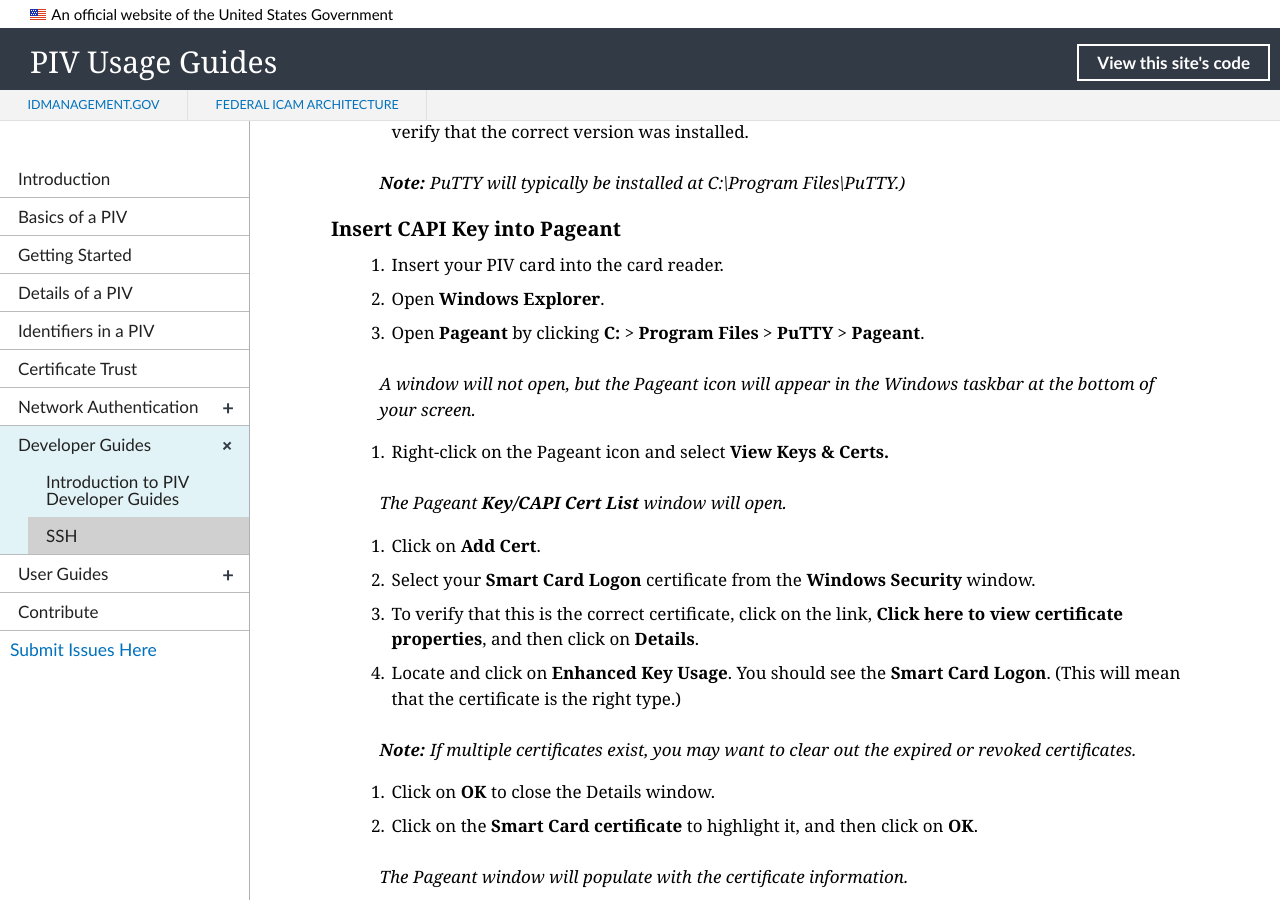
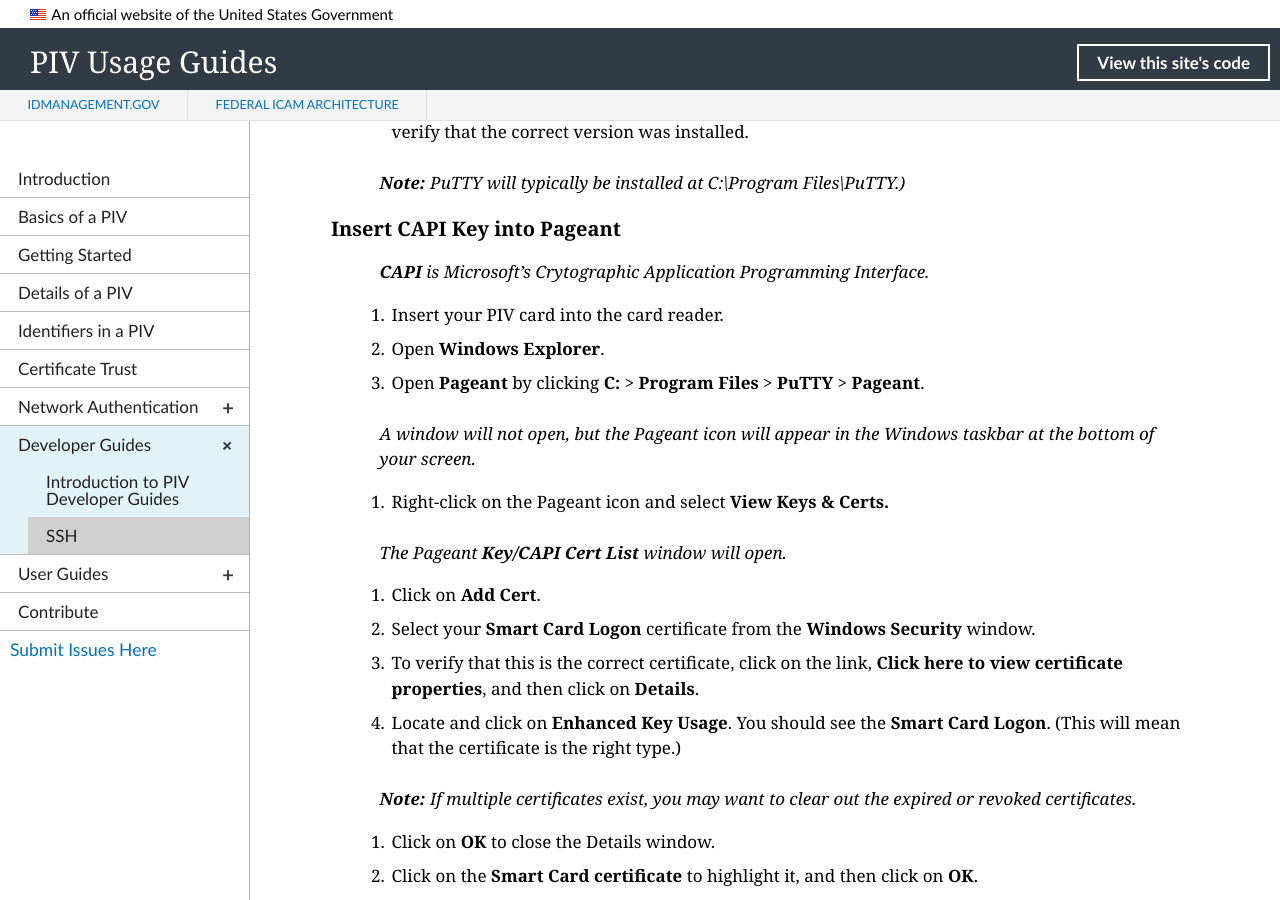
Before and after one commit to GSA/piv-guides, a Jekyll site: the page built from _devconfig/ssh.md, in a window 1280 px wide and 900 px high, scrolled down 901 px. Built offline with Jekyll 4.4.1, drawn with Linux system fonts in a browser that asks for light colours; nearby versions of some CDN libraries.

Commit message:
Update ssh.md

```diff
--- a/_devconfig/ssh.md
+++ b/_devconfig/ssh.md
@@ -28,6 +28,8 @@
 > _**Note:** PuTTY will typically be installed at C:\Program Files\PuTTY.)_
 
 ### Insert CAPI Key into Pageant
+
+> _**CAPI** is Microsoft's Crytographic Application Programming Interface._
 
 1. Insert your PIV card into the card reader.
 2. Open **Windows Explorer**.
```
